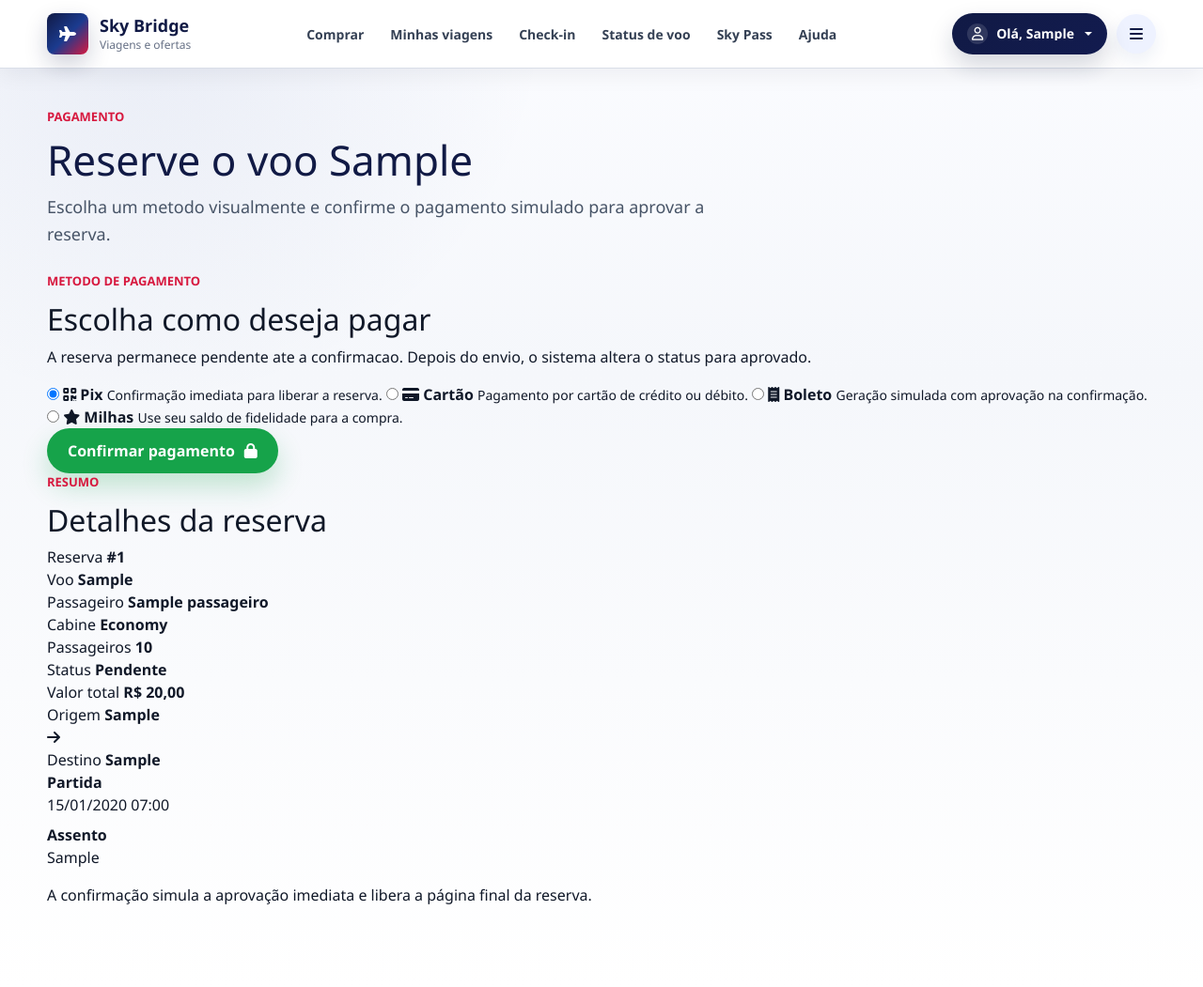
After one commit to Guilhermefrv/projeto_aeroporto, a Django app: page /reservas/1/pagamento/ in a window 1280 px wide. The commit adds this page. Shown: the whole page at 94% size. Run offline with Django 5.2, Linux system fonts and the light colour scheme; a user stored in the database is signed in; tables that the repository leaves empty hold one stand-in row (values such as "Sample post"); one stand-in notice (Sample message) is shown.

Commit message:
feat: adiciona fluxo de pagamento simulado

```diff
--- a/skybridgeapp/forms.py
+++ b/skybridgeapp/forms.py
@@ -2,7 +2,7 @@ from django import forms
 from django.contrib.auth.forms import UserCreationForm
 from django.db import transaction
 
-from .models import Aeroporto, Funcionario, Passageiro, Tarifa, UsuarioCustomizado, Voo
+from .models import Aeroporto, Funcionario, Passageiro, Pagamento, Tarifa, UsuarioCustomizado, Voo
 
 
 NACIONALIDADES_CHOICES = [
@@ -126,6 +126,13 @@ class SelecionarVooForm(forms.Form):
     )
 
 
+class PagamentoForm(forms.Form):
+    metodo = forms.ChoiceField(
+        label='Metodo de pagamento',
+        choices=Pagamento.METODOS,
+    )
+
+
 class CadastroBaseForm(UserCreationForm):
     nome = forms.CharField(label='Nome completo', max_length=100)
     email = forms.EmailField(label='Email')
--- /dev/null
+++ b/skybridgeapp/templates/pagamento.html
@@ -0,0 +1,251 @@
+{% load static %}
+
+<!DOCTYPE html>
+<html lang="pt-br">
+<head>
+    <meta charset="UTF-8">
+    <meta name="viewport" content="width=device-width, initial-scale=1.0">
+    <title>Sky Bridge | Pagamento</title>
+    <link href="https://cdn.jsdelivr.net/npm/bootstrap@5.3.3/dist/css/bootstrap.min.css" rel="stylesheet">
+    <link rel="stylesheet" href="{% static 'css/home.css' %}?v={{ asset_version }}">
+    <link rel="stylesheet"
+          href="https://cdnjs.cloudflare.com/ajax/libs/font-awesome/6.5.1/css/all.min.css">
+</head>
+<body>
+<a class="skip-link" href="#conteudo">Ir para o conteudo</a>
+
+<header class="site-header">
+    <div class="header-inner">
+        <a class="brand" href="{% url 'home' %}" aria-label="Sky Bridge - pagina inicial">
+            <span class="brand-mark" aria-hidden="true">
+                <i class="fa-solid fa-plane"></i>
+            </span>
+            <span class="brand-copy">
+                <strong>Sky Bridge</strong>
+                <small>Viagens e ofertas</small>
+            </span>
+        </a>
+
+        <nav class="main-nav" aria-label="Navegacao principal">
+            {% for item in nav_items %}
+                <a href="#" data-noop>{{ item }}</a>
+            {% endfor %}
+        </nav>
+
+        <div class="header-actions">
+            {% if user.is_authenticated %}
+                <div class="dropdown account-menu">
+                    <button class="btn account-trigger dropdown-toggle"
+                            type="button"
+                            id="accountMenuButton"
+                            data-bs-toggle="dropdown"
+                            data-bs-auto-close="outside"
+                            aria-expanded="false">
+                        <span class="account-trigger-icon" aria-hidden="true">
+                            <i class="fa-regular fa-user"></i>
+                        </span>
+                        <span class="account-greeting">{{ account_label }}</span>
+                    </button>
+
+                    <div class="dropdown-menu dropdown-menu-end account-dropdown" aria-labelledby="accountMenuButton">
+                        <div class="account-user-summary">
+                            <span class="account-avatar" aria-hidden="true">{{ account_initials }}</span>
+                            <span class="account-user-copy">
+                                <strong>{{ user.get_full_name|default:user.username }}</strong>
+                                <span>{{ user.get_tipo_display }}</span>
+                            </span>
+                        </div>
+                        <a class="dropdown-item account-dropdown-item" href="{{ account_dashboard_url }}">
+                            <span class="account-item-icon" aria-hidden="true">
+                                <i class="fa-regular fa-user"></i>
+                            </span>
+                            Minha conta
+                        </a>
+                        <a class="dropdown-item account-dropdown-item" href="{{ account_dashboard_url }}">
+                            <span class="account-item-icon" aria-hidden="true">
+                                <i class="fa-solid fa-suitcase-rolling"></i>
+                            </span>
+                            Minhas viagens
+                        </a>
+                        <a class="dropdown-item account-dropdown-item" href="{{ account_dashboard_url }}">
+                            <span class="account-item-icon" aria-hidden="true">
+                                <i class="fa-regular fa-bell"></i>
+                            </span>
+                            Notificacoes
+                        </a>
+                        <div class="dropdown-divider"></div>
+                        <form class="account-menu-form" method="post" action="{% url 'logout' %}">
+                            {% csrf_token %}
+                            <button class="dropdown-item account-dropdown-item account-logout-item" type="submit">
+                                <span class="account-item-icon" aria-hidden="true">
+                                    <i class="fa-solid fa-arrow-right-from-bracket"></i>
+                                </span>
+                                Sair
+                            </button>
+                        </form>
+                    </div>
+                </div>
+            {% endif %}
+            <button class="icon-button" type="button" aria-label="Abrir menu">
+                <i class="fa-solid fa-bars" aria-hidden="true"></i>
+            </button>
+        </div>
+    </div>
+</header>
+
+{% if messages %}
+    <div class="toast-container position-fixed top-0 end-0 p-3 sky-toast-container" aria-label="Mensagens do sistema">
+        {% for message in messages %}
+            <div class="toast sky-toast {{ message.tags }}"
+                 role="status"
+                 aria-live="polite"
+                 aria-atomic="true"
+                 data-bs-delay="4200">
+                <div class="toast-header sky-toast-header">
+                    <span class="toast-icon" aria-hidden="true">
+                        <i class="fa-solid fa-circle-info"></i>
+                    </span>
+                    <strong class="me-auto">Sky Bridge</strong>
+                    <button type="button" class="btn-close" data-bs-dismiss="toast" aria-label="Fechar"></button>
+                </div>
+                <div class="toast-body">
+                    {{ message }}
+                </div>
+            </div>
+        {% endfor %}
+    </div>
+{% endif %}
+
+<main id="conteudo" class="results-page payment-page">
+    <section class="results-hero detail-hero" aria-labelledby="payment-title">
+        <p class="eyebrow">Pagamento</p>
+        <h1 id="payment-title">Reserve o voo {{ reserva.voo.numero_voo }}</h1>
+        <p>Escolha um metodo visualmente e confirme o pagamento simulado para aprovar a reserva.</p>
+    </section>
+
+    <section class="payment-layout" aria-label="Pagamento da reserva">
+        <article class="payment-card" aria-labelledby="payment-method-title">
+            <p class="eyebrow">Metodo de pagamento</p>
+            <h2 id="payment-method-title">Escolha como deseja pagar</h2>
+            <p class="payment-description">
+                A reserva permanece pendente ate a confirmacao. Depois do envio, o sistema altera o status para aprovado.
+            </p>
+
+            <form method="post" class="payment-form">
+                {% csrf_token %}
+
+                {% if pagamento_form.non_field_errors %}
+                    <div class="payment-form-errors" role="alert">
+                        {{ pagamento_form.non_field_errors }}
+                    </div>
+                {% endif %}
+
+                {% with pagamento_form.metodo.value|default:metodos_pagamento.0.value as metodo_selecionado %}
+                    <div class="payment-method-grid" role="radiogroup" aria-label="Metodos de pagamento">
+                        {% for metodo in metodos_pagamento %}
+                            <label class="payment-method-option{% if metodo.value == metodo_selecionado %} is-selected{% endif %}">
+                                <input type="radio"
+                                       name="{{ pagamento_form.metodo.name }}"
+                                       value="{{ metodo.value }}"
+                                       {% if metodo.value == metodo_selecionado %}checked{% endif %}>
+                                <span class="payment-method-icon" aria-hidden="true">
+                                    <i class="{{ metodo.icon }}"></i>
+                                </span>
+                                <span class="payment-method-copy">
+                                    <strong>{{ metodo.label }}</strong>
+                                    <small>{{ metodo.description }}</small>
+                                </span>
+                            </label>
+                        {% endfor %}
+                    </div>
+                {% endwith %}
+
+                {% if pagamento_form.metodo.errors %}
+                    <div class="payment-form-errors" role="alert">
+                        {{ pagamento_form.metodo.errors }}
+                    </div>
+                {% endif %}
+
+                <button class="primary-button payment-submit-button" type="submit">
+                    Confirmar pagamento
+                    <i class="fa-solid fa-lock" aria-hidden="true"></i>
+                </button>
+            </form>
+        </article>
+
+        <aside class="payment-summary-card" aria-labelledby="summary-title">
+            <p class="eyebrow">Resumo</p>
+            <h2 id="summary-title">Detalhes da reserva</h2>
+
+            <div class="payment-summary-list">
+                <div class="payment-summary-item">
+                    <span>Reserva</span>
+                    <strong>#{{ reserva.id }}</strong>
+                </div>
+                <div class="payment-summary-item">
+                    <span>Voo</span>
+                    <strong>{{ reserva.voo.numero_voo }}</strong>
+                </div>
+                <div class="payment-summary-item">
+                    <span>Passageiro</span>
+                    <strong>{{ reserva.passageiro.nome }}</strong>
+                </div>
+                <div class="payment-summary-item">
+                    <span>Cabine</span>
+                    <strong>{{ tarifa_label }}</strong>
+                </div>
+                <div class="payment-summary-item">
+                    <span>Passageiros</span>
+                    <strong>{{ reserva.quantidade_passageiros }}</strong>
+                </div>
+                <div class="payment-summary-item">
+                    <span>Status</span>
+                    <strong>{{ reserva.get_status_display }}</strong>
+                </div>
+                <div class="payment-summary-item payment-summary-total">
+                    <span>Valor total</span>
+                    <strong>{{ valor_total|default:"A calcular" }}</strong>
+                </div>
+            </div>
+
+            <div class="payment-flight-box">
+                <div>
+                    <span>Origem</span>
+                    <strong>{{ reserva.voo.origem }}</strong>
+                </div>
+                <i class="fa-solid fa-arrow-right" aria-hidden="true"></i>
+                <div>
+                    <span>Destino</span>
+                    <strong>{{ reserva.voo.destino }}</strong>
+                </div>
+            </div>
+
+            <dl class="payment-meta">
+                <div>
+                    <dt>Partida</dt>
+                    <dd>{{ reserva.voo.partida|date:"d/m/Y H:i" }}</dd>
+                </div>
+                <div>
+                    <dt>Assento</dt>
+                    <dd>{{ reserva.assento }}</dd>
+                </div>
+            </dl>
+
+            <p class="payment-note">
+                A confirmação simula a aprovação imediata e libera a página final da reserva.
+            </p>
+        </aside>
+    </section>
+</main>
+
+<script>
+    document.querySelectorAll('[data-noop]').forEach((element) => {
+        element.addEventListener('click', (event) => {
+            event.preventDefault();
+        });
+    });
+</script>
+<script src="https://cdn.jsdelivr.net/npm/bootstrap@5.3.3/dist/js/bootstrap.bundle.min.js"></script>
+<script src="{% static 'js/main.js' %}?v={{ asset_version }}"></script>
+</body>
+</html>
--- a/skybridgeapp/urls.py
+++ b/skybridgeapp/urls.py
@@ -8,6 +8,7 @@ urlpatterns = [
     path('voos/<int:voo_id>/', views.detalhe_voo, name='detalhe_voo'),
     path('voos/<int:voo_id>/selecionar/', views.selecionar_voo, name='selecionar_voo'),
     path('voos/<int:voo_id>/reservar/', views.criar_reserva, name='criar_reserva'),
+    path('reservas/<int:reserva_id>/pagamento/', views.pagamento_reserva, name='pagamento_reserva'),
     path('reservas/<int:reserva_id>/sucesso/', views.reserva_sucesso, name='reserva_sucesso'),
     path('cadastro/', views.cadastro, name='cadastro'),
     path('login/', views.SkyBridgeLoginView.as_view(), name='login'),
--- a/skybridgeapp/views.py
+++ b/skybridgeapp/views.py
@@ -1,8 +1,10 @@
 from datetime import timedelta
+from decimal import Decimal
 
 from django.contrib.auth.decorators import login_required
 from django.contrib.auth.views import LoginView, LogoutView
 from django.contrib import messages
+from django.db import transaction
 from django.db.models import Prefetch, Q
 from django.shortcuts import get_object_or_404, redirect, render
 from django.urls import reverse, reverse_lazy
@@ -14,9 +16,10 @@ from .forms import (
     CadastroAdministradorForm,
     CadastroFuncionarioForm,
     CadastroPassageiroForm,
+    PagamentoForm,
     SelecionarVooForm,
 )
-from .models import Bagagem, Funcionario, Passageiro, PortaoEmbarque, Reserva, Tarifa, Voo
+from .models import Bagagem, Funcionario, Pagamento, Passageiro, PortaoEmbarque, Reserva, Tarifa, Voo
 
 
 LANDING_CONTEXT = {
@@ -194,6 +197,33 @@ LANDING_CONTEXT = {
     ],
 }
 
+PAYMENT_METHODS = [
+    {
+        'value': 'pix',
+        'label': 'Pix',
+        'icon': 'fa-solid fa-qrcode',
+        'description': 'Confirmação imediata para liberar a reserva.',
+    },
+    {
+        'value': 'cartao',
+        'label': 'Cartão',
+        'icon': 'fa-solid fa-credit-card',
+        'description': 'Pagamento por cartão de crédito ou débito.',
+    },
+    {
+        'value': 'boleto',
+        'label': 'Boleto',
+        'icon': 'fa-solid fa-receipt',
+        'description': 'Geração simulada com aprovação na confirmação.',
+    },
+    {
+        'value': 'milhas',
+        'label': 'Milhas',
+        'icon': 'fa-solid fa-star',
+        'description': 'Use seu saldo de fidelidade para a compra.',
+    },
+]
+
 
 def home(request):
     context = {
@@ -321,16 +351,18 @@ def criar_reserva(request, voo_id):
     reserva = Reserva.objects.create(
         passageiro=passageiro,
         voo=voo,
+        classe_tarifa=classe,
+        quantidade_passageiros=passageiros,
         assento=_gerar_assento_simples(voo),
-        status='confirmada',
+        status='pendente',
     )
-    messages.success(request, 'Reserva criada com sucesso.')
+    messages.success(request, 'Reserva criada com sucesso. Finalize o pagamento para confirmar a viagem.')
 
-    return redirect('reserva_sucesso', reserva_id=reserva.id)
+    return redirect('pagamento_reserva', reserva_id=reserva.id)
 
 
 @login_required
-def reserva_sucesso(request, reserva_id):
+def pagamento_reserva(request, reserva_id):
     reserva = get_object_or_404(
         Reserva.objects.select_related('passageiro__usuario', 'voo__aeronave', 'voo__portao'),
         pk=reserva_id,
@@ -339,14 +371,94 @@ def reserva_sucesso(request, reserva_id):
     if reserva.passageiro.usuario_id != request.user.id and not request.user.is_staff:
         return _redirect_to_user_dashboard(request.user)
 
+    pagamento_existente = getattr(reserva, 'pagamento', None)
+    if _pagamento_aprovado(pagamento_existente):
+        return redirect('reserva_sucesso', reserva_id=reserva.id)
+
+    valor_total = _valor_total_reserva(reserva)
+
+    if request.method == 'POST':
+        form = PagamentoForm(request.POST)
+        if form.is_valid():
+            if valor_total is None:
+                messages.error(request, 'Nao foi possivel calcular o valor total desta reserva.')
+                return redirect(_detalhe_voo_url(reserva.voo_id, reserva.classe_tarifa, reserva.quantidade_passageiros))
+
+            _aprovar_pagamento(reserva, form.cleaned_data['metodo'], valor_total)
+            messages.success(request, 'Pagamento aprovado com sucesso.')
+            return redirect('reserva_sucesso', reserva_id=reserva.id)
+    else:
+        metodo_inicial = pagamento_existente.metodo if pagamento_existente and pagamento_existente.metodo else PAYMENT_METHODS[0]['value']
+        form = PagamentoForm(initial={'metodo': metodo_inicial})
+
     context = {
         'asset_version': LANDING_CONTEXT['asset_version'],
         'nav_items': LANDING_CONTEXT['nav_items'],
         'reserva': reserva,
+        'pagamento_form': form,
+        'metodos_pagamento': PAYMENT_METHODS,
+        'valor_total': _formatar_moeda(valor_total) if valor_total is not None else None,
+        'tarifa_label': dict(Tarifa.CLASSES).get(reserva.classe_tarifa, 'Menor tarifa disponivel'),
+    }
+    if pagamento_existente:
+        context['pagamento_existente'] = pagamento_existente
+
+    _add_account_context(request, context)
+
+    return render(request, 'pagamento.html', context)
+
+
+@login_required
+def reserva_sucesso(request, reserva_id):
+    reserva = get_object_or_404(
+        Reserva.objects.select_related('passageiro__usuario', 'voo__aeronave', 'voo__portao', 'pagamento'),
+        pk=reserva_id,
+    )
+
+    if reserva.passageiro.usuario_id != request.user.id and not request.user.is_staff:
+        return _redirect_to_user_dashboard(request.user)
+
+    pagamento = getattr(reserva, 'pagamento', None)
+    if not pagamento or pagamento.status != 'aprovado':
+        return redirect('pagamento_reserva', reserva_id=reserva.id)
+
+    context = {
+        'asset_version': LANDING_CONTEXT['asset_version'],
+        'nav_items': LANDING_CONTEXT['nav_items'],
+        'reserva': reserva,
+        'pagamento': pagamento,
+        'valor_total': _formatar_moeda(pagamento.valor_total),
     }
     _add_account_context(request, context)
 
     return render(request, 'reserva_sucesso.html', context)
+
+
+def _pagamento_aprovado(pagamento):
+    return bool(pagamento and pagamento.status == 'aprovado')
+
+
+def _valor_total_reserva(reserva):
+    tarifa = _tarifa_preferida(reserva.voo, reserva.classe_tarifa or None)
+    if not tarifa:
+        return None
+
+    quantidade = max(1, reserva.quantidade_passageiros or 1)
+    return (tarifa.preco_base + tarifa.taxas) * quantidade
+
+
+def _aprovar_pagamento(reserva, metodo, valor_total):
+    Pagamento.objects.update_or_create(
+        reserva=reserva,
+        defaults={
+            'valor_total': valor_total,
+            'metodo': metodo,
+            'status': 'aprovado',
+            'data_pagamento': timezone.now(),
+        },
+    )
+    reserva.status = 'confirmada'
+    reserva.save(update_fields=['status'])
 
 
 def auth_home(request):
@@ -749,7 +861,7 @@ def dashboard_passageiro(request):
     notificacoes = []
 
     if passageiro:
-        reservas = passageiro.reserva_set.select_related('voo').all().order_by('-id')[:5]
+        reservas = passageiro.reserva_set.select_related('voo', 'pagamento').all().order_by('-id')[:5]
         notificacoes = passageiro.notificacao_set.all()[:5]
 
     return render(request, 'painel_passageiro.html', {
```
Also changed, not shown: skybridgeapp/models.py (+12 -0 lines), skybridgeapp/templates/painel_passageiro.html (+10 -0 lines), skybridgeapp/templates/reserva_sucesso.html (+10 -2 lines), skybridgeapp/tests.py (+93 -5 lines), skybridgeapp/migrations/0003_reserva_pagamento.py (added).
